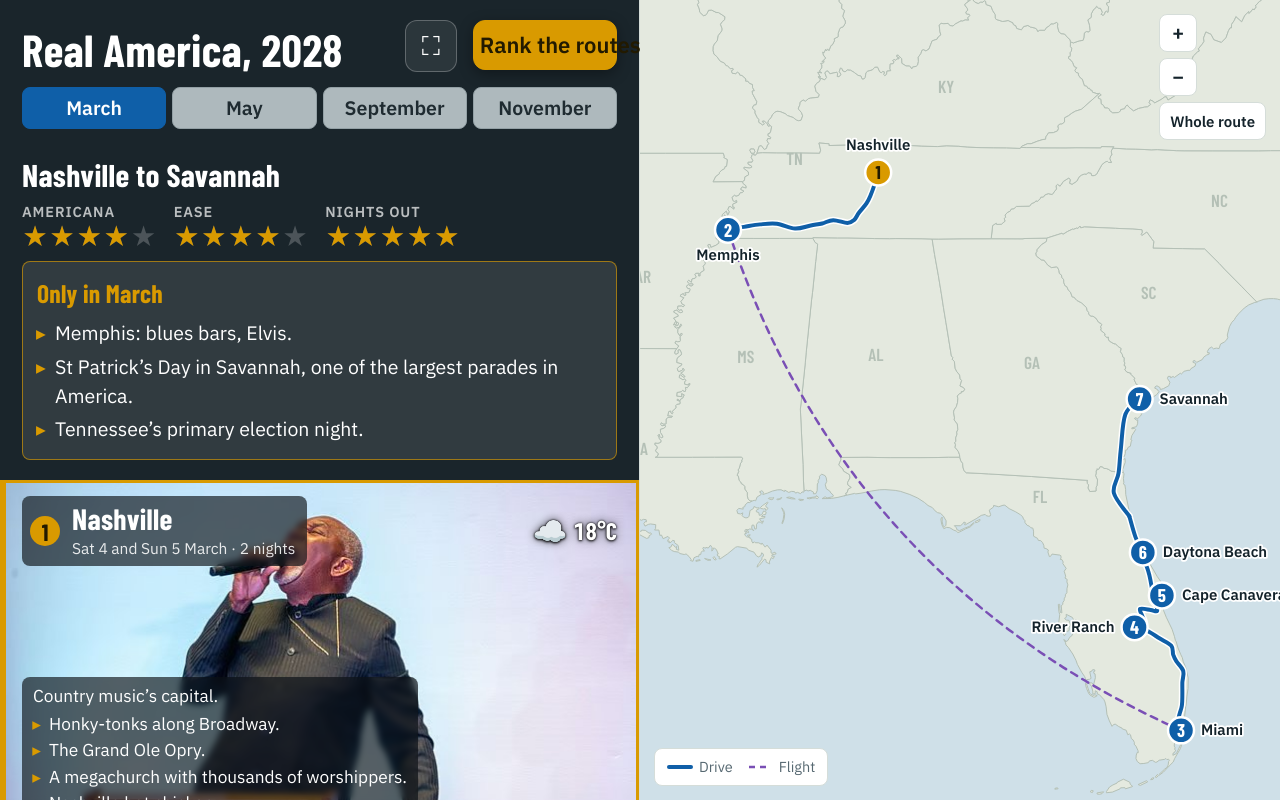
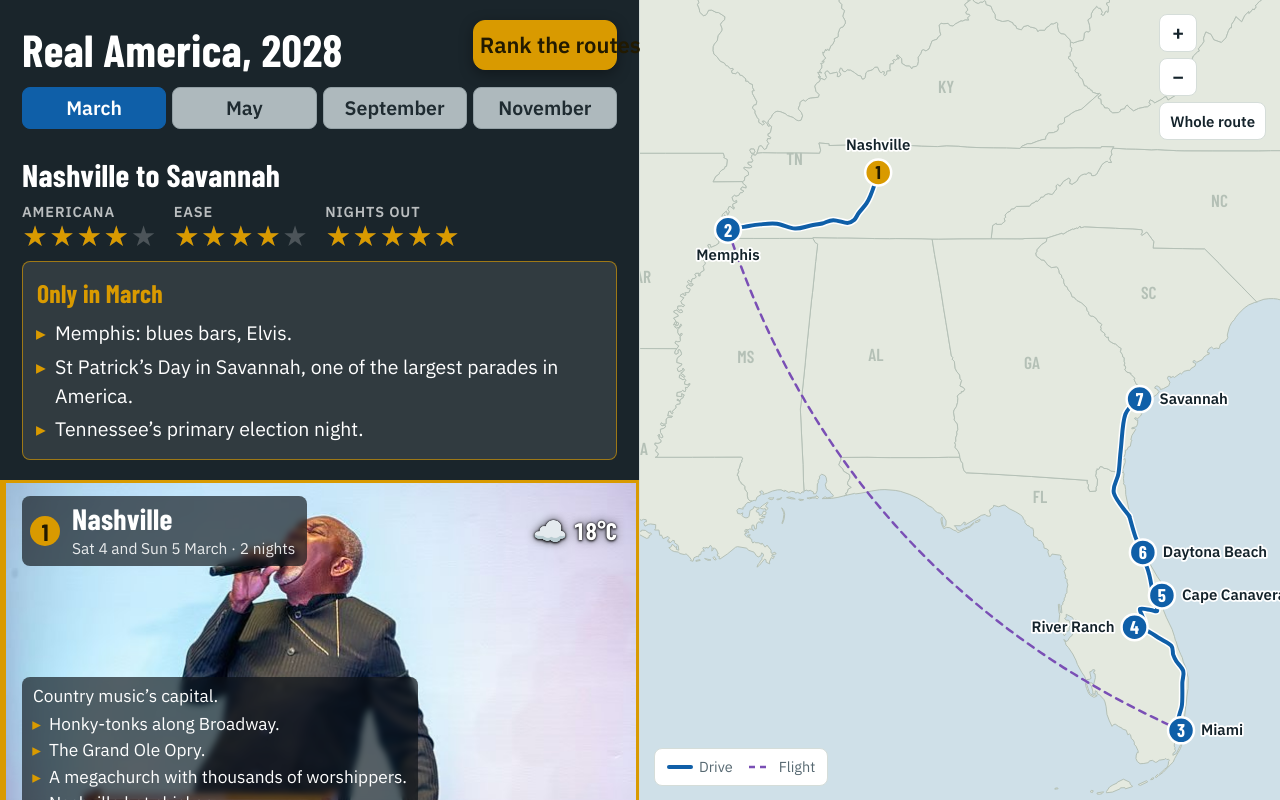
Before and after one commit to gidrodox/real-america, a plain HTML site: page index.html in a window 1280 px wide. Drawn offline with nearby package versions, Linux system fonts and the light colour scheme.

Commit message:
Remove full-screen button
Co-Authored-By: Claude Opus 5.5 <noreply@anthropic.com>
Claude-Session: https://claude.ai/code/session_01CUgb9NqmwY9sgaqNbWx1zB

```diff
--- a/index.html
+++ b/index.html
@@ -249,9 +249,6 @@ svg#map.drag{cursor:grabbing}
 .head h1{color:#fff}
 .tab[aria-selected="true"]{background:var(--route);border-color:var(--route);color:#fff}
 
-.fsbtn{float:right;margin:0 0 0 10px;width:52px;height:52px;border-radius:12px;border:1px solid rgba(255,255,255,.25);background:rgba(255,255,255,.08);color:#fff;font-size:26px;line-height:1;cursor:pointer}
-.fsbtn:hover{background:rgba(255,255,255,.16)}
-@media (max-width:820px){.fsbtn{width:44px;height:44px;font-size:22px}}
 
 .rankbtn{width:calc((100% - 18px)/4);padding-left:6px;padding-right:6px;text-align:center;white-space:nowrap}
 @media (max-width:520px){.rankbtn{width:calc((100% - 9px)/4);font-size:14px;line-height:1.1;padding:6px 2px;white-space:normal;height:44px}}
@@ -262,7 +259,6 @@ svg#map.drag{cursor:grabbing}
   <aside class="side">
     <header class="head">
       <button class="rankbtn" id="rankBtn" type="button">Rank the routes</button>
-      <button class="fsbtn" id="fsBtn" type="button" aria-label="Full screen" title="Full screen" hidden>⛶</button>
       <h1>Real America, 2028</h1>
       <div class="tabs" role="tablist" aria-label="Choose a version">
         <button class="tab" role="tab" id="t-mar" data-opt="mar" aria-selected="true" aria-controls="list">March</button>
@@ -707,15 +703,6 @@ async function rkResults(){
 }
 rkSee.addEventListener('click',()=>{rkSee.hidden=true;rkResults()});
 
-// ---- full screen ----
-(()=>{const el=document.documentElement,btn=document.getElementById('fsBtn');
- const req=el.requestFullscreen||el.webkitRequestFullscreen,exit=document.exitFullscreen||document.webkitExitFullscreen;
- if(!req)return;btn.hidden=false;
- const isFs=()=>!!(document.fullscreenElement||document.webkitFullscreenElement);
- const sync=()=>{btn.setAttribute('aria-label',isFs()?'Exit full screen':'Full screen');btn.title=btn.getAttribute('aria-label')};
- btn.addEventListener('click',()=>{try{isFs()?exit.call(document):req.call(el)}catch(_){}});
- document.addEventListener('fullscreenchange',sync);document.addEventListener('webkitfullscreenchange',sync);sync();
-})();
 </script>
 </body>
 </html>
```
